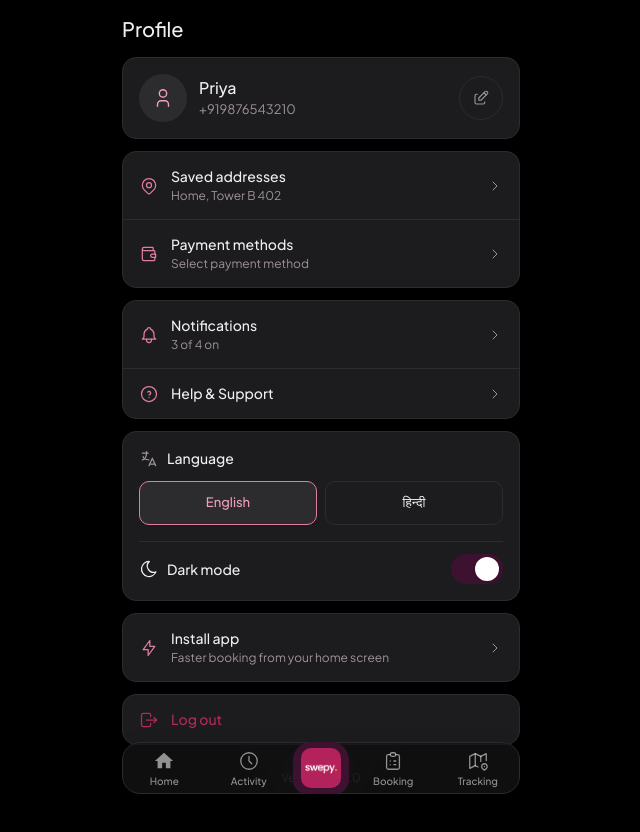
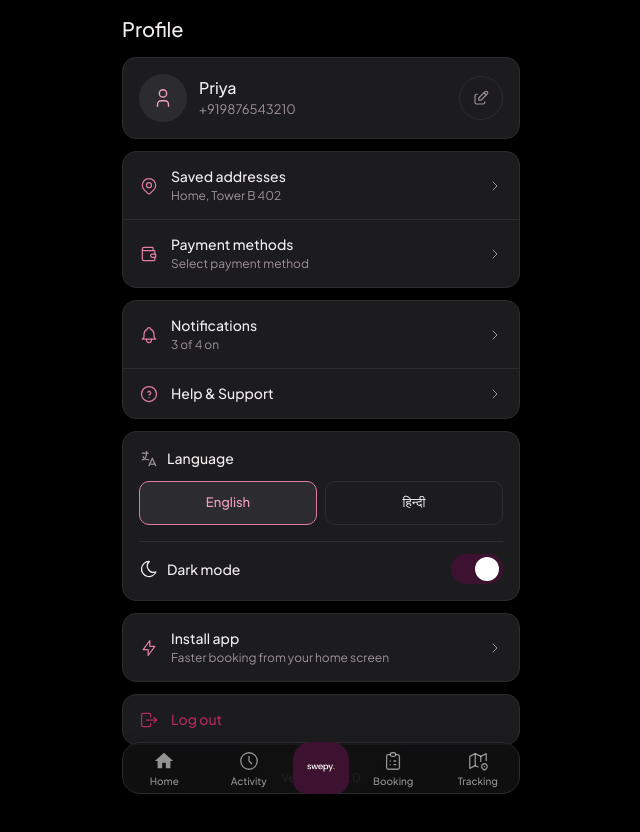
Before and after one commit to aravvc212121-star/swepy, a Next.js app: page /profile in a window 1280 px wide. Both pictures are taken after a click on the switch "Dark mode". Shown: the top 832 px of the page, without its empty margins (319-959 px from the left). Built offline with nearby package versions, Linux system fonts and the light colour scheme; no server answers.

Commit message:
style: replace pink swepy logo with dark logo in navbar in dark mode

```diff
--- a/src/app/globals.css
+++ b/src/app/globals.css
@@ -273,3 +273,14 @@ textarea {
   background-color: var(--surface-border);
   color: var(--ink);
 }
+
+/* ── Nav Logo dark/light swap ── */
+.nav-logo-dark {
+  display: none !important;
+}
+:root.dark .nav-logo-light {
+  display: none !important;
+}
+:root.dark .nav-logo-dark {
+  display: block !important;
+}
--- a/src/components/bottom-nav.tsx
+++ b/src/components/bottom-nav.tsx
@@ -177,6 +177,16 @@ export default function BottomNav() {
               alt="Swepy"
               width={40}
               height={40}
+              className="nav-logo-light"
+              style={{ borderRadius: 10, objectFit: "cover" }}
+              priority
+            />
+            <Image
+              src="/icons/icon-dark-192.png"
+              alt="Swepy"
+              width={40}
+              height={40}
+              className="nav-logo-dark"
               style={{ borderRadius: 10, objectFit: "cover" }}
               priority
             />
--- a/src/components/helper-bottom-nav.tsx
+++ b/src/components/helper-bottom-nav.tsx
@@ -77,7 +77,8 @@ export default function HelperBottomNav() {
             display: "flex", alignItems: "center", justifyContent: "center",
             borderRadius: 16, overflow: "hidden",
           }}>
-            <Image src="/icons/icon-192.png" alt="Swepy" width={44} height={44} style={{ borderRadius: 10, objectFit: "cover" }} priority />
+            <Image src="/icons/icon-192.png" alt="Swepy" width={44} height={44} className="nav-logo-light" style={{ borderRadius: 10, objectFit: "cover" }} priority />
+            <Image src="/icons/icon-dark-192.png" alt="Swepy" width={44} height={44} className="nav-logo-dark" style={{ borderRadius: 10, objectFit: "cover" }} priority />
           </div>
         </button>
 
```
Also changed, not shown: public/icons/icon-dark-192.png (added).
